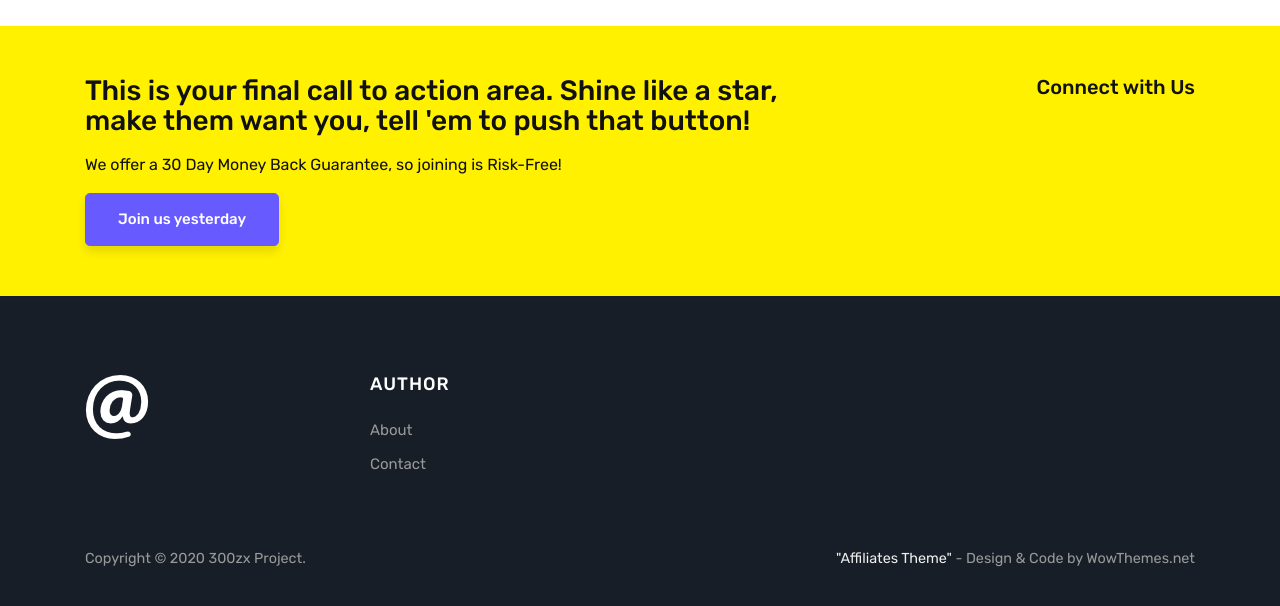
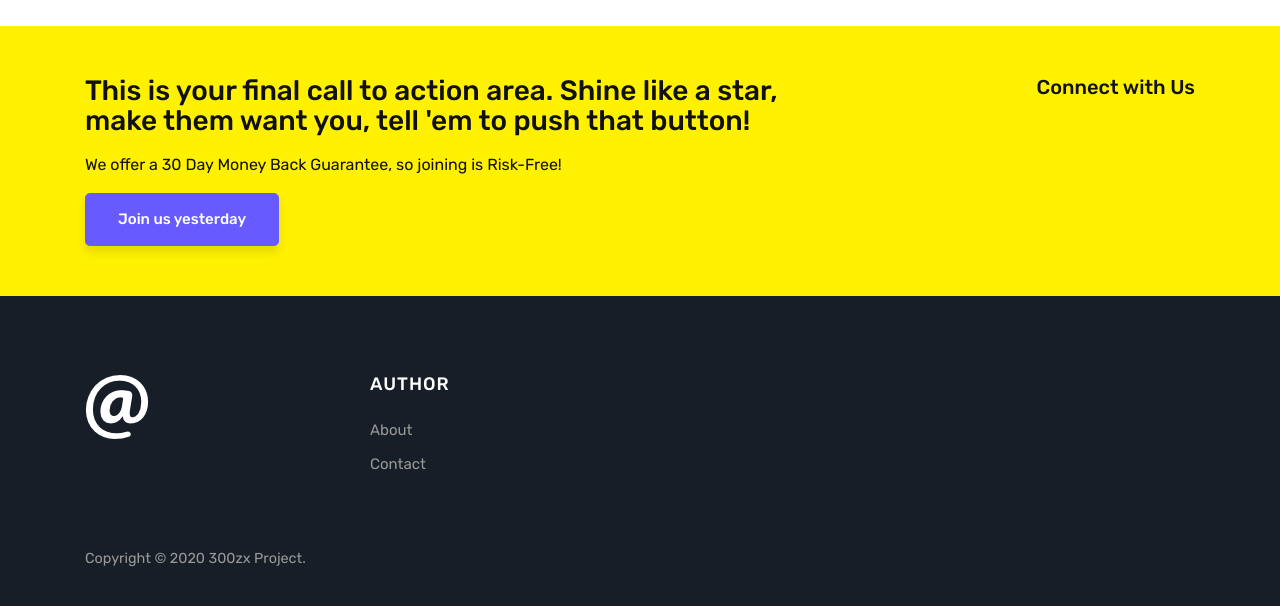
Before and after one commit to 300zxProject/300zxProject.github.io, a Jekyll site: the page built from index.html, in a window 1280 px wide and 900 px high, scrolled down 1581 px, cut to the strip 285-891 px from the top of the window. Built offline with Jekyll 4.4.1, drawn with Linux system fonts in a browser that asks for light colours; the list of posts is cut into pages by our own code.

Commit message:
Upatte Contact link Removed wow thmes link at the bottom

```diff
--- a/_layouts/default.html
+++ b/_layouts/default.html
@@ -153,7 +153,7 @@
                 <h5 class="title">Author</h5>
                 <ul>
                   <li><a href="{{site.baseurl}}/about">About</a></li>
-                  <li><a href="{{site.baseurl}}/contact">Contact</a></li>
+                <li><a href="{{site.baseurl}}/contact">Contact</a></li>
                 </ul>
                 </div>
                 </div>
@@ -165,8 +165,6 @@
                 Copyright © {{ site.time | date: "%Y" }} {{ site.name }}.
                 </p>
                 <p class="pull-right">
-                <!-- Please, leave credit to author unless you own a commercial license: https://www.wowthemes.net/freebies-license/ -->
-                <a target="_blank" href="https://www.wowthemes.net/free-jekyll-template-affiliates/">"Affiliates Theme"</a> - Design & Code by WowThemes.net
                 </p>
                 <div class="clearfix"></div>
             </div>
```
